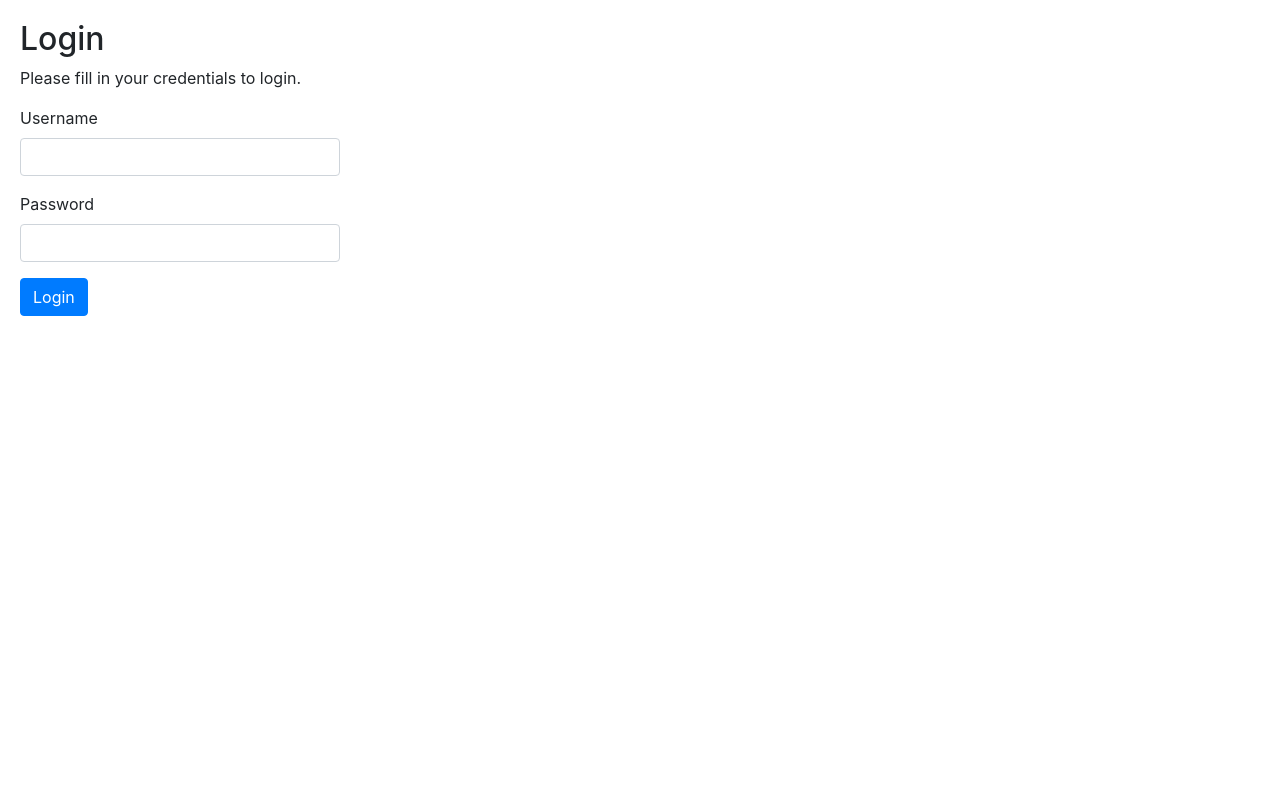
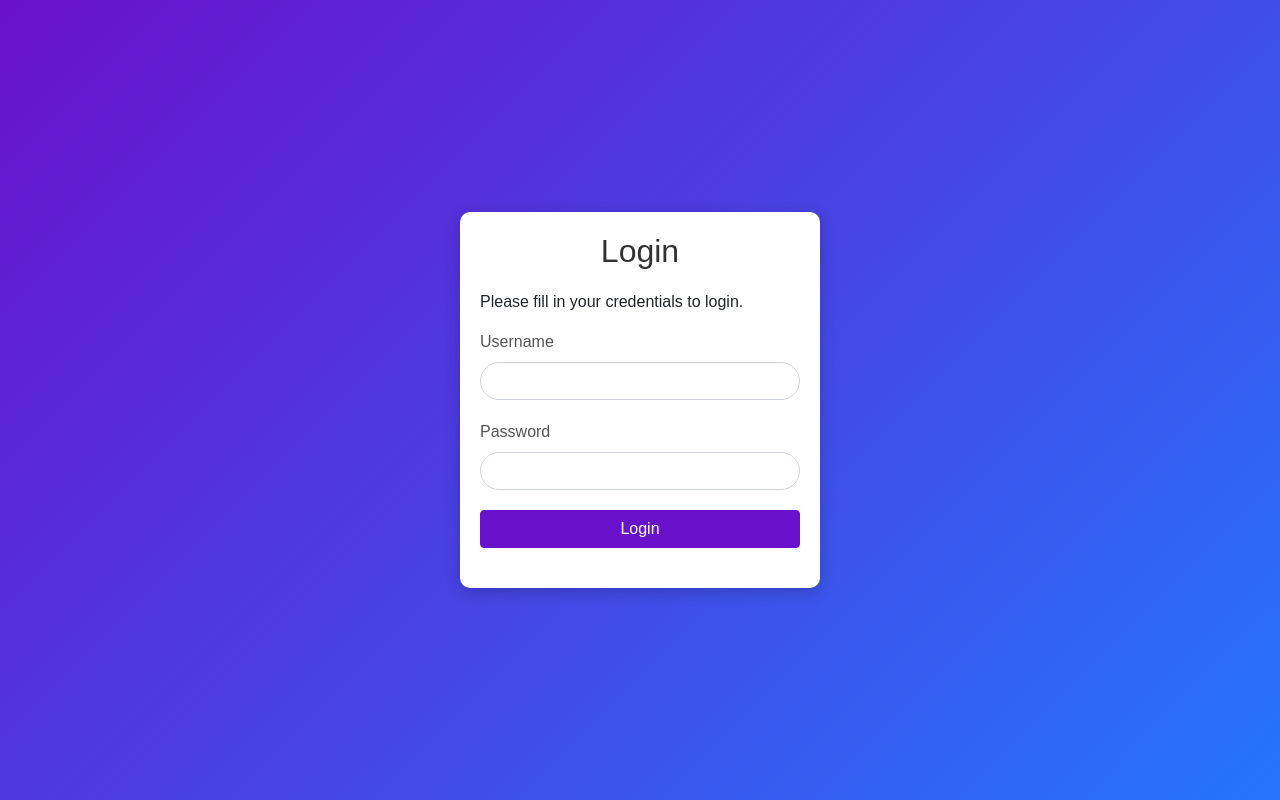
Before and after one commit to khalifaMMM12/Expense-Approval-System, a PHP site: page /login.php in a window 1280 px wide. Run offline with PHP 8.4, Linux system fonts and the light colour scheme.

Commit message:
login style updated

```diff
--- a/login.php
+++ b/login.php
@@ -2,24 +2,24 @@
 session_start();
 require_once "db_connection.php";
 
-if($_SERVER["REQUEST_METHOD"] == "POST") {
+if ($_SERVER["REQUEST_METHOD"] == "POST") {
     $username = trim($_POST["username"]);
     $password = trim($_POST["password"]);
 
-    if(!empty($username) && !empty($password)) {
+    if (!empty($username) && !empty($password)) {
         $sql = "SELECT user_id, username, password, role FROM Users WHERE username = ?";
 
-        if($stmt = $mysqli->prepare($sql)) {
+        if ($stmt = $mysqli->prepare($sql)) {
             $stmt->bind_param("s", $param_username);
             $param_username = $username;
 
-            if($stmt->execute()) {
+            if ($stmt->execute()) {
                 $stmt->store_result();
 
-                if($stmt->num_rows == 1) {
+                if ($stmt->num_rows == 1) {
                     $stmt->bind_result($user_id, $username, $hashed_password, $role);
-                    if($stmt->fetch()) {
-                        if(password_verify($password, $hashed_password)) {
+                    if ($stmt->fetch()) {
+                        if (password_verify($password, $hashed_password)) {
                             // Password is correct, so start a new session
                             session_start();
 
@@ -57,9 +57,8 @@ if($_SERVER["REQUEST_METHOD"] == "POST") {
     <title>Login</title>
     <!-- Bootstrap CSS -->
     <link href="https://stackpath.bootstrapcdn.com/bootstrap/4.5.2/css/bootstrap.min.css" rel="stylesheet">
-    <style>
-        .wrapper { width: 360px; padding: 20px; }
-    </style>
+    <!-- Custom CSS -->
+    <link href="style/login.css" rel="stylesheet">
 </head>
 <body>
     <div class="wrapper">
@@ -67,7 +66,7 @@ if($_SERVER["REQUEST_METHOD"] == "POST") {
         <p>Please fill in your credentials to login.</p>
 
         <?php
-        if(!empty($login_err)){
+        if (!empty($login_err)) {
             echo '<div class="alert alert-danger">' . $login_err . '</div>';
         }
         ?>
--- /dev/null
+++ b/style/login.css
@@ -0,0 +1,52 @@
+body {
+    display: flex;
+    justify-content: center;
+    align-items: center;
+    height: 100vh;
+    margin: 0;
+    background: linear-gradient(135deg, #6a11cb 0%, #2575fc 100%);
+    font-family: 'Arial', sans-serif;
+}
+
+.wrapper {
+    width: 360px;
+    padding: 20px;
+    background-color: #ffffff;
+    border: none;
+    border-radius: 10px;
+    box-shadow: 0 4px 15px rgba(0, 0, 0, 0.2);
+}
+
+h2 {
+    margin-bottom: 20px;
+    color: #333333;
+    text-align: center;
+}
+
+.alert {
+    margin-top: 10px;
+}
+
+.btn-primary {
+    width: 100%;
+    background-color: #6a11cb;
+    border-color: #6a11cb;
+}
+
+.btn-primary:hover {
+    background-color: #2575fc;
+    border-color: #2575fc;
+}
+
+.form-group {
+    margin-bottom: 20px;
+}
+
+.form-control {
+    border-radius: 20px;
+    padding: 10px;
+}
+
+label {
+    color: #555555;
+}
```
